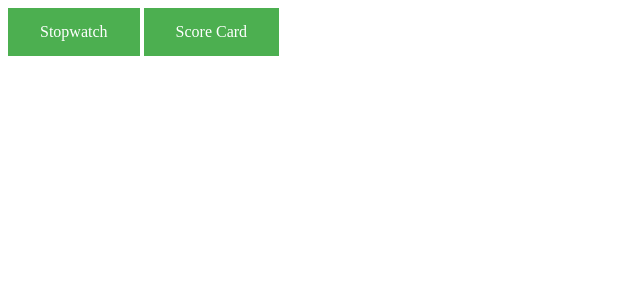
After one commit to Miscolored/obs-browser-source, a Flask app: template src/templates/menu.html in a window 1280 px wide. The commit adds this page. Shown: the top 300 px of the page, without its empty margins (0-640 px from the left). Run offline with Flask 2, Linux system fonts and the light colour scheme; the template is opened without the code that fills it, so the values that code supplies are empty; parts of the project's set-up code (start-up, migrations or seed data) failed here and were passed over; some libraries are stand-ins or nearby versions.

Commit message:
Number16 (#25)
Fixed #16 Menu

```diff
--- a/src/app.py
+++ b/src/app.py
@@ -78,7 +78,7 @@ def setup():
 
 @app.route('/')
 def menu():
-    return redirect(url_for('score_card'))
+    return render_template('menu.html')
 
 ### SCORE CARD
 def score_emit():
--- a/src/static/style.css
+++ b/src/static/style.css
@@ -1,3 +1,15 @@
+/* Menu */
+.menuButton {
+    color: white;
+    background-color: #4CAF50;
+    padding: 15px 32px;
+    text-align: center;
+    text-decoration: none;
+    display: inline-block;
+    font-size: 16px;
+    min-width: 50px;
+}
+
 /* Scores */
 body {
     overflow: hidden;
@@ -48,6 +60,6 @@ td {
     text-align:center;
     cursor: pointer
 }
-  .stopwatchButton {
+.stopwatchButton {
     width:14.9%;
 }
--- /dev/null
+++ b/src/templates/menu.html
@@ -0,0 +1,18 @@
+<!doctype html>
+<head>
+    <title>OBS Browser Source Menu</title>
+    <link rel="stylesheet" href="../static/style.css">
+    <link rel="shortcut icon" href="{{ url_for('static', filename='favicon.ico') }}">
+    <meta http-equiv="Content-Security-Policy" content="default-src 'self' 'unsafe-inline' 'unsafe-eval' http://localhost.com https://code.jquery.com https://cdnjs.cloudflare.com; media-src 'self'; img-src 'self';">
+
+    <script src="https://code.jquery.com/jquery-1.12.4.min.js" integrity="sha256-ZosEbRLbNQzLpnKIkEdrPv7lOy9C27hHQ+Xp8a4MxAQ=" crossorigin="anonymous"></script>
+    <script src="https://cdnjs.cloudflare.com/ajax/libs/socket.io/2.2.0/socket.io.js" integrity="sha256-yr4fRk/GU1ehYJPAs8P4JlTgu0Hdsp4ZKrx8bDEDC3I=" crossorigin="anonymous"></script>
+</head>
+
+<body>
+    <div id="menuContainer">
+        <a href="/stopwatch"><div class="menuButton">Stopwatch</div></a>
+        <a href="/score-card"><div class="menuButton">Score Card</div></a>
+    </div>
+</body>
+</html>
```
